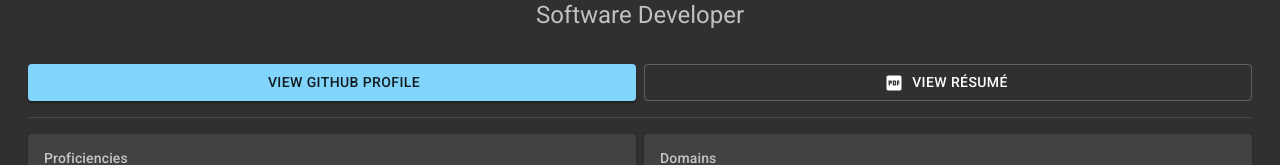
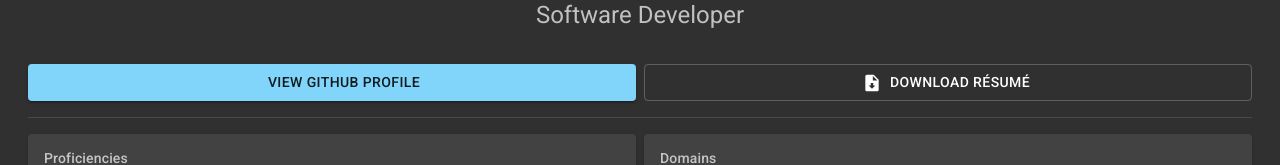
Before and after one commit to Stassi/homepage, a Next.js app: page /andreas-stassivik/profile in a window 1280 px wide. Shown: the part 550-715 px from the top of the page. Built offline with nearby package versions, Linux system fonts and the light colour scheme.

Commit message:
semantics (icon, label)

```diff
--- a/components/ProfileActions.js
+++ b/components/ProfileActions.js
@@ -47,10 +47,10 @@
             // TODO: Replace file with static route
             router.push('/andreas-stassivik-resume.pdf')
           }}
-          startIcon={<MdiIcon name='pdf' />}
+          startIcon={<MdiIcon name='fileDownload' />}
           variant='outlined'
         >
-          View résumé
+          Download résumé
         </Button>
       </Grid>
     </Grid>
--- a/src/useMdi.js
+++ b/src/useMdi.js
@@ -4,7 +4,7 @@
   mdiAtlassian as atlassian,
   mdiBeaker as beaker,
   mdiEarth as earth,
-  mdiFilePdfBox as pdf,
+  mdiFileDownload as fileDownload,
   mdiGithubCircle as github,
   mdiLambda as lambda,
   mdiLanguageCss3 as css,
@@ -29,6 +29,7 @@
   beaker,
   css,
   earth,
+  fileDownload,
   github,
   html,
   javascript,
@@ -38,7 +39,6 @@
   mui,
   node,
   php,
-  pdf,
   python,
   react,
   rubyOnRails,
```
